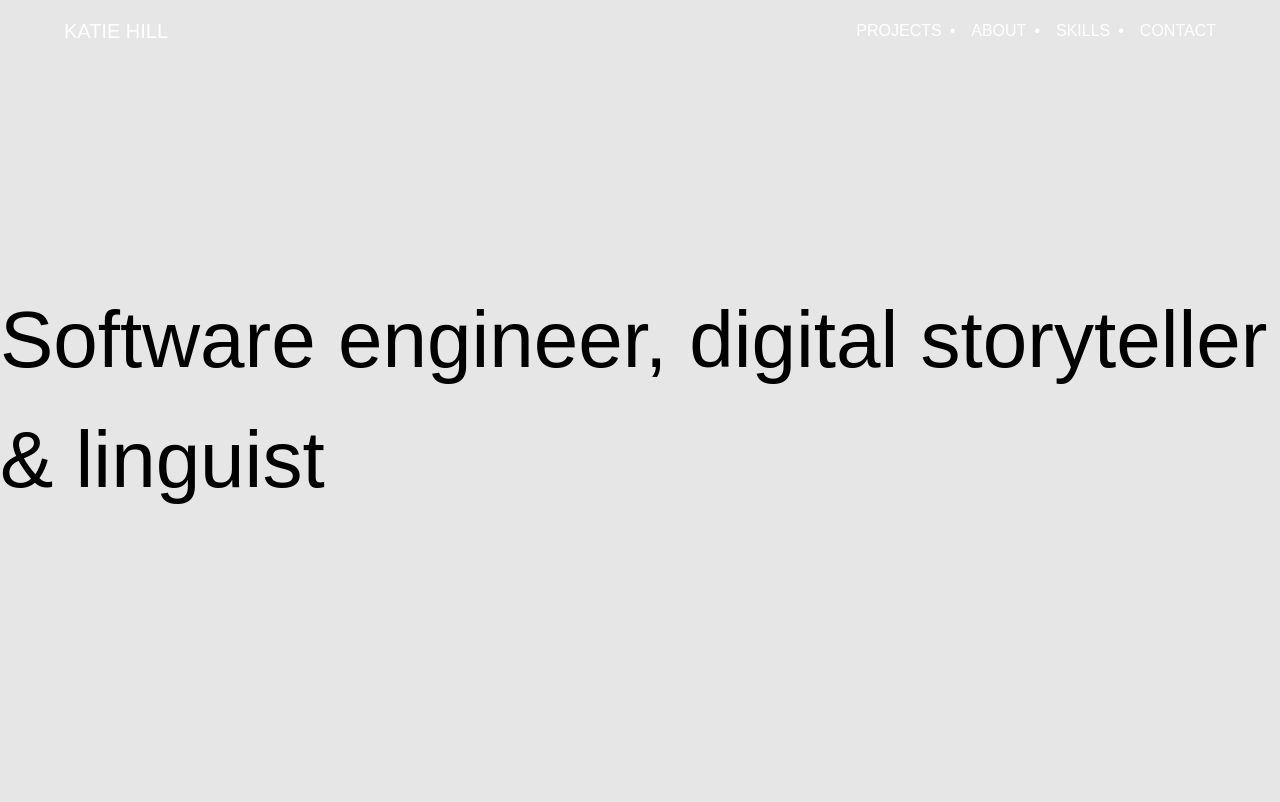
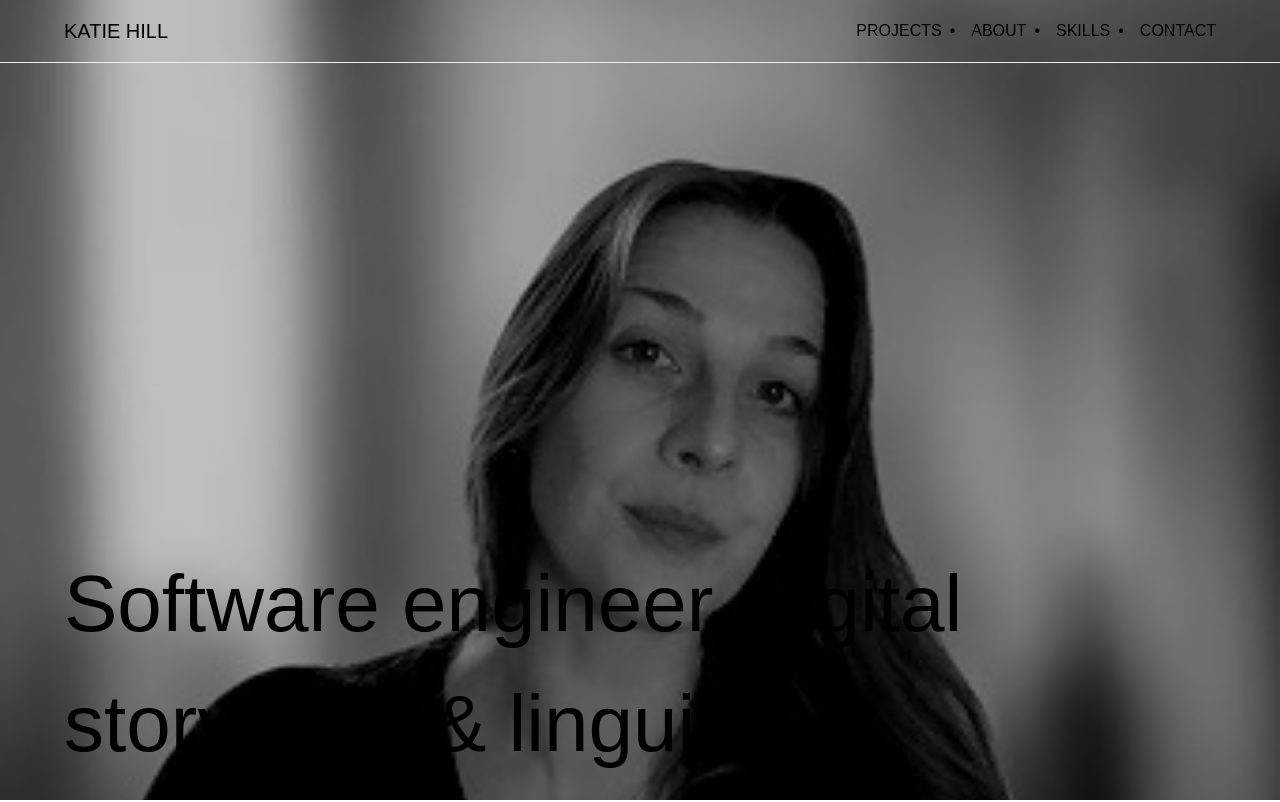
Before and after one commit to KatieHill-Fr-Gr/portfolio-frontend, a React (Vite) app: page / in a window 1280 px wide. Shown: the top 802 px of the page. Built offline with nearby package versions, Linux system fonts and the light colour scheme; no server answers; a web font is replaced by a local one.

Commit message:
Masonry styling added back to about page hero

```diff
--- a/src/components/About/About.css
+++ b/src/components/About/About.css
@@ -1,3 +1,49 @@
+.about.hero {
+  position: relative;
+  display: grid;
+  grid-template-columns: repeat(auto-fit, minmax(250px, 1fr));
+  align-content: center;
+  min-height: 100vh;
+}
+
+.about.hero-item {
+  overflow: hidden;
+  break-inside: avoid;
+  display: block;
+}
+
+.about.hero-item.text {
+  padding: 2rem;
+  display: flex;
+  align-items: center;
+  justify-content: center;
+  border: 1px solid var(--light-divider);
+}
+
+.about.hero-item.text h1 {
+  font-size: 5rem;
+  margin: 0;
+}
+
+.about.hero-item.image img {
+  width: 100%;
+  height: 100%;
+  object-fit: cover;
+  display: block;
+}
+
+.about.hero-item.large {
+  grid-column: span 2;
+}
+
+.about.hero-item.small {
+  grid-row: span 0.5;
+}
+
+.about.hero-item.tall {
+  grid-row: span 2;
+}
+
 .about-section,
 .tech-section {
     display: flex;
@@ -17,21 +63,12 @@
 }
 
 .about-me {
-    flex: 1;
+    flex: 2;
     padding: 2rem;
 }
 
-.story-section h2 {
-    flex: 1;
-    font-size: clamp(1.6rem, 2.5vw, 2.2rem);
-    line-height: 1.35;
-    font-weight: 500;
-    letter-spacing: -0.01em;
-    margin: 0;
-}
-
 .about-section h1 {
-    flex: 2;
+    flex: 3;
     font-size: clamp(2rem, 3.5vw, 3.25rem);
     line-height: 1.35;
     font-weight: 500;
@@ -40,7 +77,8 @@
 }
 
 .about-section h2,
-.tech-section h2 {
+.tech-section h2,
+.story-section h2 {
     flex: 2;
     font-size: clamp(1.6rem, 2.5vw, 2.2rem);
     line-height: 1.35;
--- a/src/components/About/About.jsx
+++ b/src/components/About/About.jsx
@@ -3,7 +3,7 @@ import { useNavigate } from 'react-router-dom'
 import { useState, useEffect } from 'react'
 import { getTechnologies } from '../../services/technologies'
 import { getUsers, getUserById } from '../../services/users'
-import profileImg3 from '../../assets/profileImg3.png'
+import profileIMG2 from '../../assets/profileIMG2.jpeg'
 
 
 
@@ -61,22 +61,21 @@ const About = () => {
 
     return (
         <main>
-            <section className="hero">
-            <h1>Every story has a beginning. Mine started with content creation & localization.</h1>
+            <section className="about hero">
+                <div className="about hero-item text large">
+                    <h1>Software engineer</h1>
+                </div>
+                <div className="about hero-item text">
+                    <p>Full-stack software engineer, experienced in building apps in Python, React, Node.js/Express, MongoDB, and PostgreSQL</p>
+                </div>
+                <div className="about hero-item image small">
+                    <img src={profileIMG2} alt="Description 1" />
+                </div>
+                <div className="about hero-item text large">
+                    <p>10 years of experience in the creative industries</p>
+                </div>
             </section>
             <section className="page-content">
-                <div className="story-section">
-                     <h2></h2>
-                    <div className="about-me">
-                        <p> "Why did you learn Greek?" I was asked this all the time as a translator and copywriter. Now the question most people ask is “Why did you learn software engineering?”. Well, it’s not as much of a leap as it sounds. </p>
-                        <p> Back in 2018, The translation and localisation industry was ahead of the curve in adopting AI (or Neural Machine Translation to those in the know). It had already reshaped the way translators work long before ChatGPT came onto the scene and this led me to develop a deep interest in the world of tech. </p>
-                        <p> I started learning Python during lockdown in 2020 so I could experiment with text analysis. Over the years I began coding more and more, until I eventually decided to retrain as a full-stack software engineer.</p>
-                        <p>My final project on the General Assembly software engineering bootcamp was a translation and project management app, which I’d been wanting to build for a while after wrestling with clunky software in my previous roles.  </p>
-                        <p> Finding creative solutions to business challenges is what drives me, along with a curiosity in how systems are designed, built, and maintained in production.</p>
-                        <p>(Oh and the Greek thing? I really wanted to learn another language and, attracted by the idea of spending my year abroad in Greece, I chose to study it at university – and yes, it was hard!).</p>
-
-                    </div>
-                </div>
                 <div className="tech-section">
                     <h2>Tech skills</h2>
                     <div className="tech-grid">
@@ -254,6 +253,18 @@ const About = () => {
                         )}
                     </div>
                 </div>
+                <div className="story-section">
+                    <h2>Every story has a beginning. Mine started with content creation & localization</h2>
+                    <div className="about-me">
+                        <p> "Why did you learn Greek?" I was asked this all the time as a translator and copywriter. Now the question most people ask is “Why did you learn software engineering?”. Well, it’s not as much of a leap as it sounds. </p>
+                        <p> Back in 2018, The translation and localisation industry was ahead of the curve in adopting AI (or Neural Machine Translation to those in the know). It had already reshaped the way translators work long before ChatGPT came onto the scene and this led me to develop a deep interest in the world of tech. </p>
+                        <p> I started learning Python during lockdown in 2020 so I could experiment with text analysis. Over the years I began coding more and more, until I eventually decided to retrain as a full-stack software engineer.</p>
+                        <p>My final project on the General Assembly software engineering bootcamp was a translation and project management app, which I’d been wanting to build for a while after wrestling with clunky software in my previous roles.  </p>
+                        <p> Finding creative solutions to business challenges is what drives me, along with a curiosity in how systems are designed, built, and maintained in production.</p>
+                        <p>(Oh and the Greek thing? I really wanted to learn another language and, attracted by the idea of spending my year abroad in Greece, I chose to study it at university – and yes, it was hard!).</p>
+
+                    </div>
+                </div>
 
                 {/* contributors */}
             </section>
--- a/src/components/HomePage/HomePage.css
+++ b/src/components/HomePage/HomePage.css
@@ -72,7 +72,7 @@
 .project-link:visited,
 .project-link:hover,
 .project-link:active {
-  color: var(--light-secondary);
+  color: var(--light-primary);
   text-decoration: none;
 }
 
--- a/src/components/HomePage/HomePage.jsx
+++ b/src/components/HomePage/HomePage.jsx
@@ -2,7 +2,7 @@ import './HomePage.css'
 import { useState, useEffect, useContext } from 'react'
 import { useNavigate, Link } from 'react-router-dom'
 import { projectsIndex } from '../../services/projects.js'
-import heroImg from '../../assets/heroImg.jpeg'
+import profileIMG from '../../assets/profileIMG.jpeg'
 
 const HomePage = () => {
   const navigate = useNavigate()
@@ -31,7 +31,9 @@ const HomePage = () => {
 
   return (
     <main>
-      <section className="hero">
+      <section className="hero" style={{
+          backgroundImage: `url(${profileIMG})`,
+        }}>
         <h1>Software engineer, digital storyteller & linguist</h1>
       </section>
       <section className="page-content">
--- a/src/components/NavBar/NavBar.css
+++ b/src/components/NavBar/NavBar.css
@@ -9,7 +9,7 @@
   top: 0;
   left: 0;
   z-index: 10;
-  /* border-bottom: 1px solid var(--light-secondary); */
+  border-bottom: 1px solid var(--light-secondary);
 }
 
 .navbar.scrolled {
@@ -26,7 +26,7 @@ a.home-link {
   font-family: "BBH Sans Hegarty", sans-serif;
   text-transform: uppercase;
   font-weight: 400;
-  color: var(--light-white-fonts);
+  color: var(--light-fonts);
   font-size: 1.25rem;
   text-decoration: none;
 }
@@ -44,7 +44,7 @@ a.home-link:hover {
 
 .right-section a.page-link {
   text-transform: uppercase;
-  color: var(--light-white-fonts);
+  color: var(--light-fonts);
   text-decoration: none;
   font-size: 1rem;
   display: inline-block;
@@ -57,14 +57,14 @@ a.home-link:hover {
 .right-section a.page-link:not(:last-child)::after {
   content: '•';
   margin-left: 0.5rem;
-  color: var(--light-white-fonts);
+  color: var(--light-fonts);
   vertical-align: middle;
   display: inline;
 }
 
 a.page-link {
   text-transform: uppercase;
-  color: var(--light-white-fonts);
+  color: var(--light-fonts);
   text-decoration: none;
   font-size: 1rem;
 }
--- a/src/components/ProjectPage/ProjectPage.css
+++ b/src/components/ProjectPage/ProjectPage.css
@@ -15,11 +15,11 @@
   display: inline-flex;
   justify-content: left;
   text-decoration: none;
-  color: var(--light-body-font);
+  color: var(--light-primary);
 }
 
 .project-link svg {
-  color: var(--light-body-font);
+  color: var(--light-primary);
 }
 
 .project-technologies {
--- a/src/styles/index.css
+++ b/src/styles/index.css
@@ -6,14 +6,14 @@
 }
 
 :root {
-  --light-background: #e6e6e6;
+  --light-background: #fff;
   --light-primary: #fd6b2d;
   --light-secondary: rgba(255, 231, 232);
   --light-secondary-transparent: rgba(255, 231, 232, 0.5);
   --light-links: #fd6b2d;
-  --light-fonts: #525357;
+  --light-fonts: #000;
   --light-white-fonts: #fff;
-  --light-divider: #fff;
+  --light-divider: #000;
 
 }
 
--- a/src/styles/layout.css
+++ b/src/styles/layout.css
@@ -51,7 +51,7 @@ p {
   margin-bottom: 1rem;
 }
 
-/* .hero {
+.hero {
   display: flex;
   flex-direction: column;
   justify-content: flex-end;
@@ -62,61 +62,14 @@ p {
   background-size: cover;
   background-position: center;
   background-repeat: no-repeat;
-  color: white;
 }
 
 .hero > h1 {
   font-size: 5rem;
   padding: 0 2rem;
   margin: 0;
-} */
-
-.hero {
-  position: relative;
-  display: flex;
-  flex-direction: column;
-  align-items: center;
-  justify-content: center;
-  text-align: center;
-  height: 100vh;
-  width: 100%;
 }
 
-.hero::before {
-  content: ' ';
-  position: absolute;
-  top: calc(50% + 4rem);
-  left: 50%;
-  transform: translate(-50%, -50%);
-  background-size: cover;
-  background-position: center;
-  background-repeat: no-repeat;
-  background-image: var(--hero-bg);
-  z-index: 0;
-}
-
-.hero>h1 {
-  position: relative;
-  z-index: 1;
-  text-align: left;
-  font-size: 5rem;
-}
-
-.hero.vertical::before {
-    width: 25rem;
-    height: 45rem;
-}
-
-.hero.horizontal::before {
-    margin-top: 5rem;
-    width: 45rem;
-    height: 30rem;
-}
-
-.hero > * {
-  position: relative;
-  z-index: 1;
-}
 
 .page-title {
   display: flex;
```
Also changed, not shown: src/assets/heroImg.jpeg (deleted).
